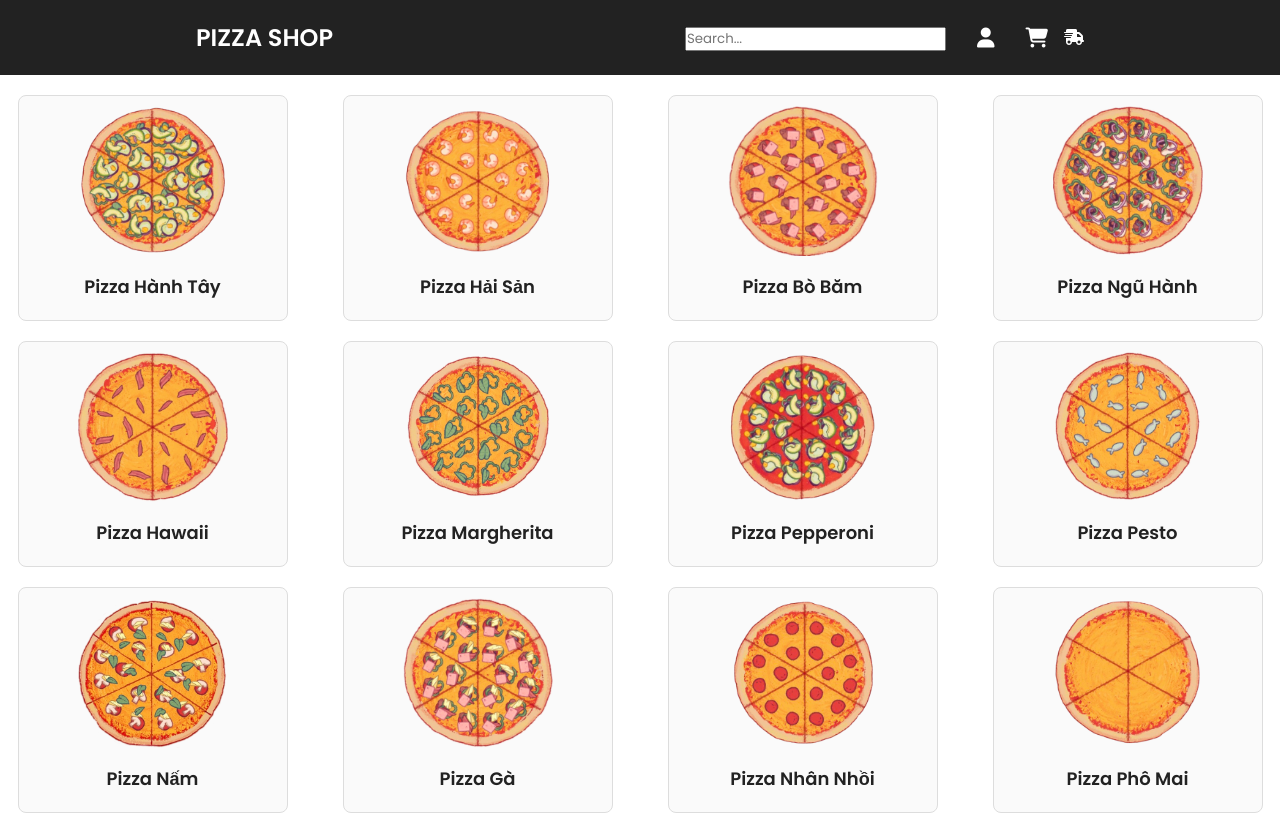
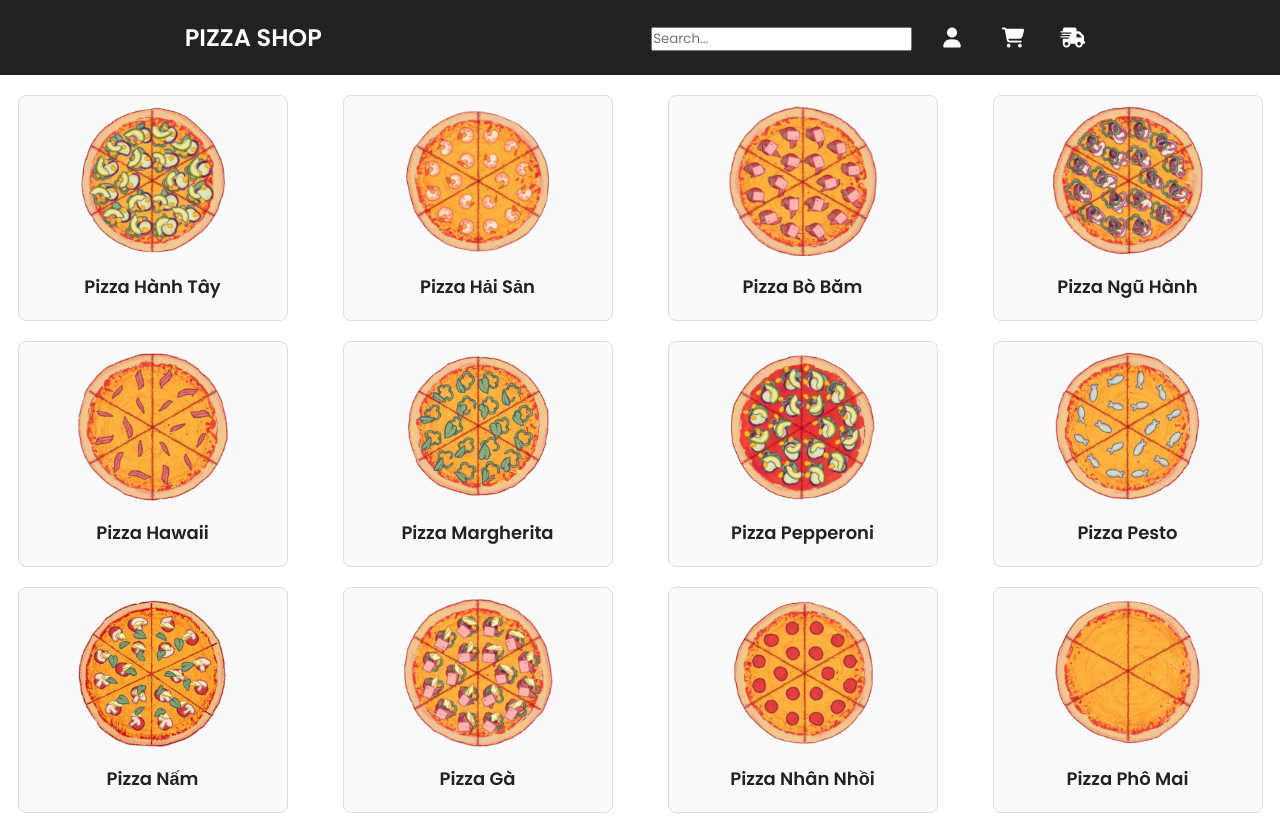
Before and after one commit to phucbackend/Reactjs, a React (Create React App) app: page / in a window 1280 px wide. Built offline with nearby package versions, Linux system fonts and the light colour scheme.

Commit message:
UI Detail

```diff
--- a/src/Components/Bill.js
+++ b/src/Components/Bill.js
@@ -17,32 +17,17 @@ export default function OrderBill({
             <div className="order-container">
                 <div className="header">
                     <span className="store-name">Order History</span>
-
-
                 </div>
                 <div className="order-details">
-                    {/* {Pizza.map((pizza)=> (
-                             <img
-                             className="product-image"
-                             key={pizza.id}
-                             src={pizza.img}
-                             alt="Product"
-                         />
-                    ))} */}
-
                     <div className="product-info">
-                        <p className="product-title">Pizza hanh</p>
+                        <p className="product-title"></p>
                         <p className="product-desc">Ngày đặt hàng: </p>
-
                     </div>
                     <div className="price-info">
-
-                        {/* <p className="discounted-price">đ169.000</p> */}
-                    </div>
+              </div>
                 </div>
                 <div className="total-section">
                     <p className="total-text">Tổng số tiền:</p>
-                    {/* <p className="total-price">đ150.063</p> */}
                 </div>
 
             </div>
--- a/src/Components/HomePage.js
+++ b/src/Components/HomePage.js
@@ -36,7 +36,7 @@ export function Header({ setSearchQuery }) {
         <Link to="/payments">
           <i className="fas fa-shopping-cart"></i>
         </Link>
-        <div onClick={openModal}>
+        <div className="solid_item" onClick={openModal}>
         <i class="fa-solid fa-truck-fast"></i>
         </div>
 
--- a/src/Components/Success.js
+++ b/src/Components/Success.js
@@ -38,9 +38,9 @@ export default function SuccessPage() {
 
 
       <div className="button">
-        <button onClick={openModal}>Tracking your order</button>
+        <button className="button_success" onClick={openModal}>Tracking your order</button>
         <Link to="/">
-          <button>Keep Ordering</button>
+          <button className="button_success">Keep Ordering</button>
         </Link>
       </div>
 
--- a/src/Styles/HomePage.css
+++ b/src/Styles/HomePage.css
@@ -38,10 +38,27 @@ header div:last-child a {
   font-size: 20px;
   cursor: pointer;
 }
+/* thêm icon order và chuyển màu cả 3 icon trên header */
+.header-right a, .solid_item {
+  display: inline-flex;
+  align-items: center;
+  justify-content: center;
+  margin: 0 10px; /* Khoảng cách giữa các icon */
+  font-size: 20px; /* Đảm bảo kích thước đồng đều */
+  color: #fff; /* Màu sắc mặc định */
+  cursor: pointer;
+  text-decoration: none; /* Loại bỏ underline nếu cần */
+  transition: color 0.3s ease; /* Hiệu ứng chuyển đổi màu mượt */
+}
 
-header div:last-child a:hover {
-  color: #ffcc00;
+.header-right a:hover, .solid_item:hover {
+  color: #ffcc00; /* Màu khi hover */
 }
+
+.solid_item i {
+  font-size: inherit; /* Đảm bảo kích thước icon phù hợp */
+}
+
 
 /* Main section */
 main {
--- a/src/Styles/Payment.css
+++ b/src/Styles/Payment.css
@@ -162,3 +162,17 @@
       margin-bottom: 20px;
     }
   }
+.btn-confirm{
+  width: 200px;
+  height: 50px;
+  border: 1px solid #a45d51;
+  background-color: white;
+  color: #a45d51;
+  font-size: 15px;
+  cursor: pointer;
+  border-radius: 5px;
+}
+.btn-confirm:hover{
+  background-color: #a45d51;
+  color: white;
+}
--- a/src/Styles/Success.css
+++ b/src/Styles/Success.css
@@ -29,7 +29,7 @@ img {
   margin-top: 10px;
 }
 
-button {
+.button_success {
   width: 200px;
   height: 50px;
   border: 1px solid #a45d51;
@@ -40,7 +40,7 @@ button {
   border-radius: 5px;
 }
 
-button:hover {
+.button_success:hover {
   background-color: #a45d51;
   color: white;
 }
```
